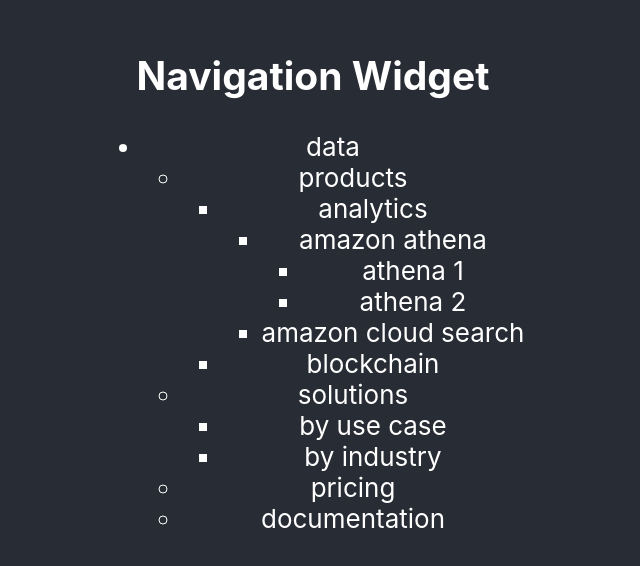
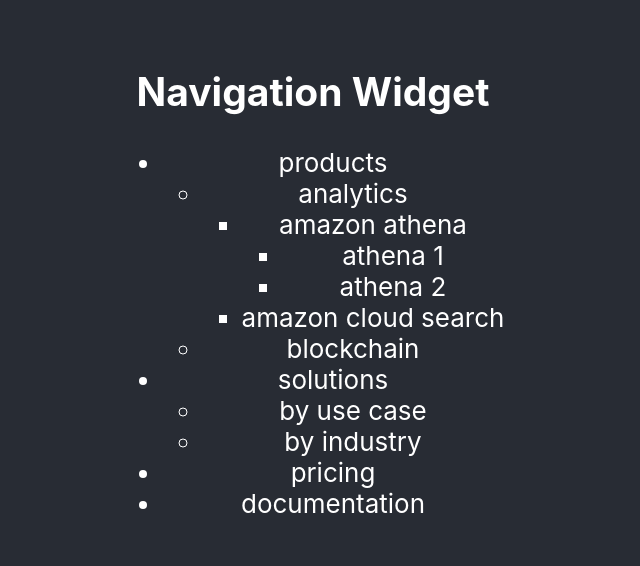
Before and after one commit to agolovan/samples, a React (Create React App) app: page / in a window 1280 px wide. Shown: the part 110-676 px from the top of the page, without its empty margins (327-967 px from the left). Built offline with nearby package versions, Linux system fonts and the light colour scheme.

Commit message:
cleaning

```diff
--- a/src/App.tsx
+++ b/src/App.tsx
@@ -1,6 +1,6 @@
 import React from 'react';
-import NavigationWidget from './samples/ui/Navigation';
-import { data } from './constants'
+import NavigationWidget from './samples/ui/NavigationWidget';
+import { navigationData } from './constants'
 
 import './App.css';
 
@@ -8,7 +8,7 @@
   return (
     <div className="App">
       <header className="App-header">
-        <NavigationWidget data={data} />
+        <NavigationWidget data={navigationData} />
       </header>
     </div>
   );
--- a/src/constants.ts
+++ b/src/constants.ts
@@ -1,6 +1,6 @@
 import { IData } from './types';
 
-export const data: IData = {
+export const navigationData: IData = {
     "products": {
       "analytics": {
         "amazon athena": {
--- a/src/samples/ui/Navigation.tsx
+++ b/src/samples/ui/NavigationWidget.tsx
@@ -2,11 +2,10 @@
 //create the corresponding markup to render the navigation in a page.
 import React from 'react';
 
-import { IData } from "../../types";
-
-const renderNavItems = (items) => {
+export const renderNavItems = (items) => {
    return Object.entries(items).map(([key, subItems]) => {
       const hasSubItems = Object.keys(subItems).length > 0;
+      if (key !== 'data') {
          return (
             <li key={key}>
                <span>{key}</span>
@@ -17,6 +16,8 @@
                )}
             </li>
          );
+      }
+      return <>{renderNavItems(subItems)}</>
    });
 };
 
```
Lines whose indentation alone changed are shown as unchanged.
